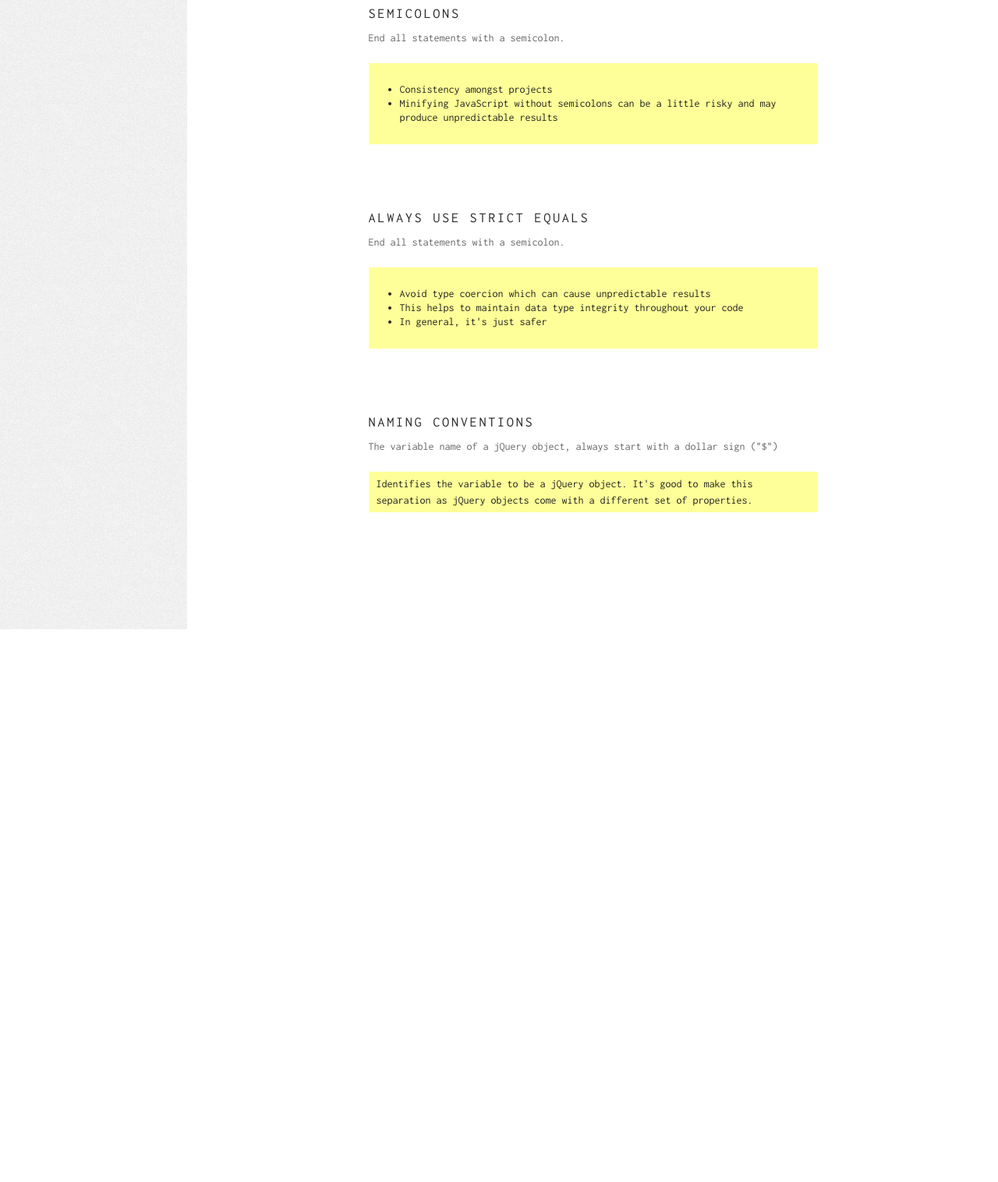
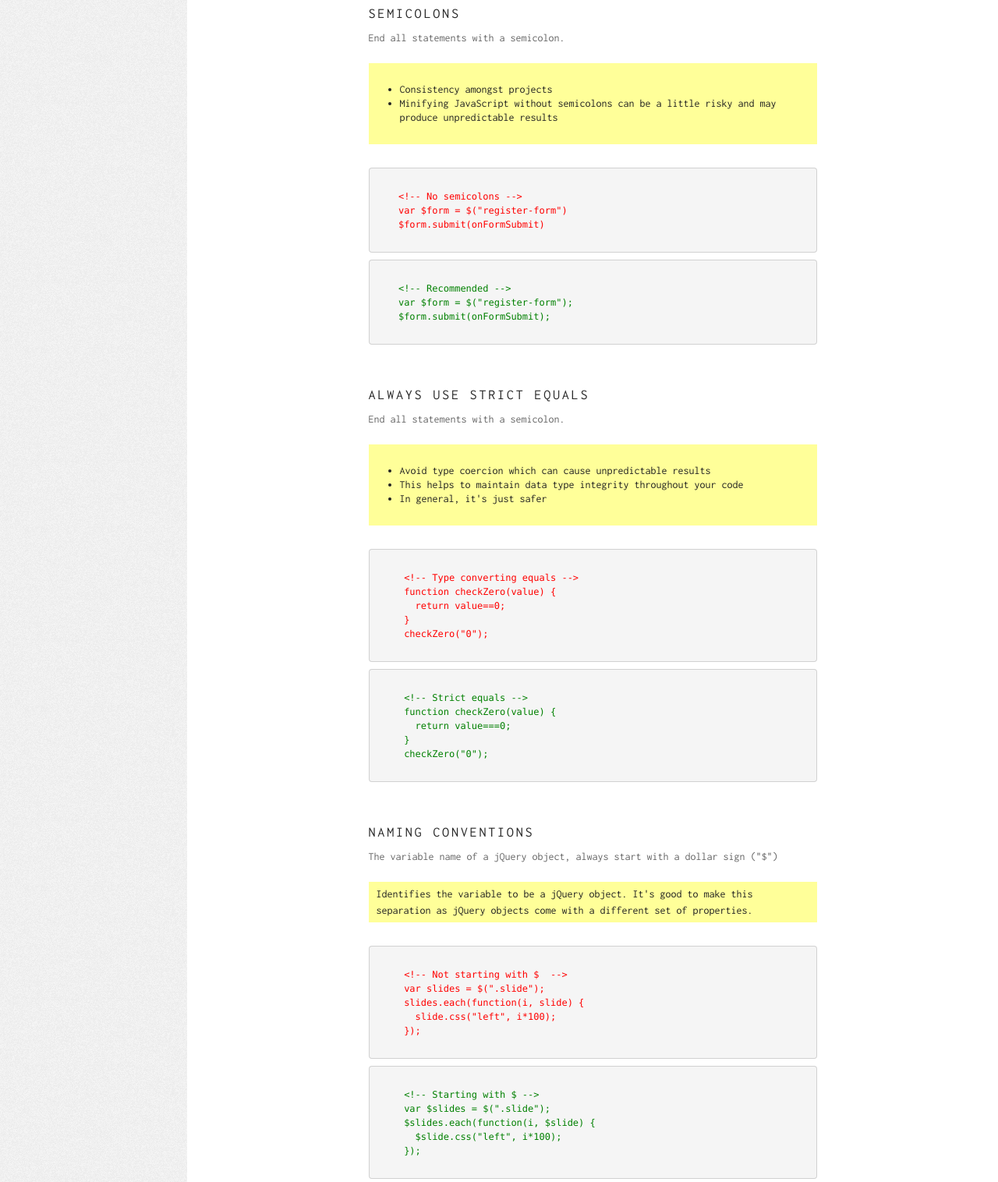
Before and after one commit to mbwolf/styleguide, a plain HTML site: page index.html in a window 1280 px wide. Shown: the part 6710-8226 px from the top of the page at 78% size. Before the commit the page ends 7517 px from the top, so only its background shows below. Drawn offline with nearby package versions, Linux system fonts and the light colour scheme.

Commit message:
added examples for js rules

```diff
--- a/index.html
+++ b/index.html
@@ -440,6 +440,19 @@
               <li>Minifying JavaScript without semicolons can be a little risky and may produce unpredictable results</li>
             </ul>
           </div>
+          <pre class="wrong">
+            <code>
+    &lt;!-- No semicolons --&gt;
+    var $form = $("register-form")
+    $form.submit(onFormSubmit)
+            </code></pre>
+
+          <pre class="correct">
+            <code>
+    &lt;!-- Recommended --&gt;
+    var $form = $("register-form");
+    $form.submit(onFormSubmit);
+            </code></pre>
         </div>
 
         <div class="section">
@@ -454,6 +467,23 @@
               <li>In general, it's just safer</li>
             </ul>
           </div>
+          <pre class="wrong">
+             <code>
+     &lt;!-- Type converting equals --&gt;
+     function checkZero(value) {
+       return value==0;
+     }
+     checkZero("0");
+             </code></pre>
+
+           <pre class="correct">
+             <code>
+     &lt;!-- Strict equals --&gt;
+     function checkZero(value) {
+       return value===0;
+     }
+     checkZero("0");
+             </code></pre>
         </div>
 
         <div class="section">
@@ -464,6 +494,23 @@
           <div class="note">
             <p>Identifies the variable to be a jQuery object. It's good to make this separation as jQuery objects come with a different set of properties.</p>
           </div>
+          <pre class="wrong">
+             <code>
+     &lt;!-- Not starting with $  --&gt;
+     var slides = $(".slide");
+     slides.each(function(i, slide) {
+       slide.css("left", i*100);
+     });
+             </code></pre>
+
+           <pre class="correct">
+             <code>
+     &lt;!-- Starting with $ --&gt;
+     var $slides = $(".slide");
+     $slides.each(function(i, $slide) {
+       $slide.css("left", i*100);
+     });
+             </code></pre>
         </div>
 
       </div> <!-- /end #content -->
```
